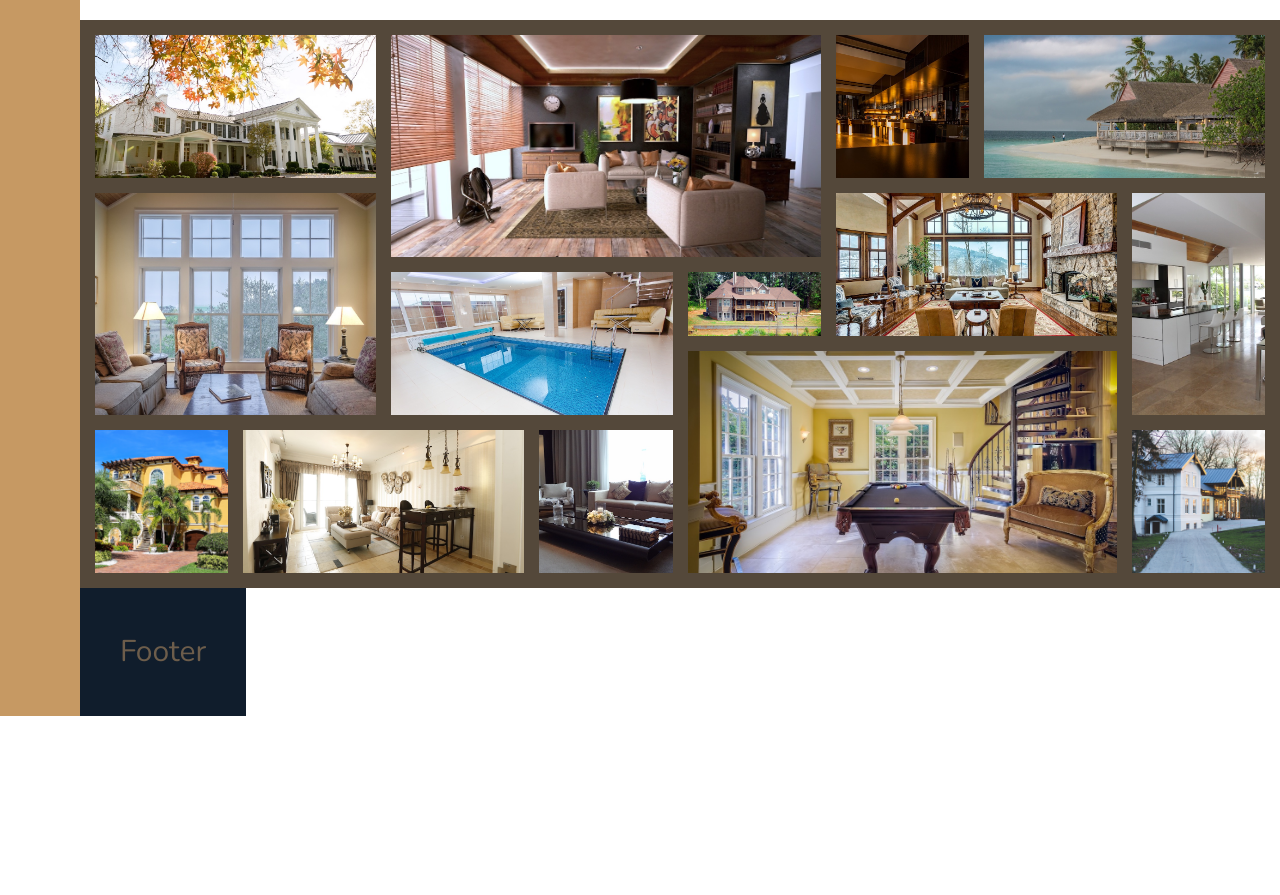
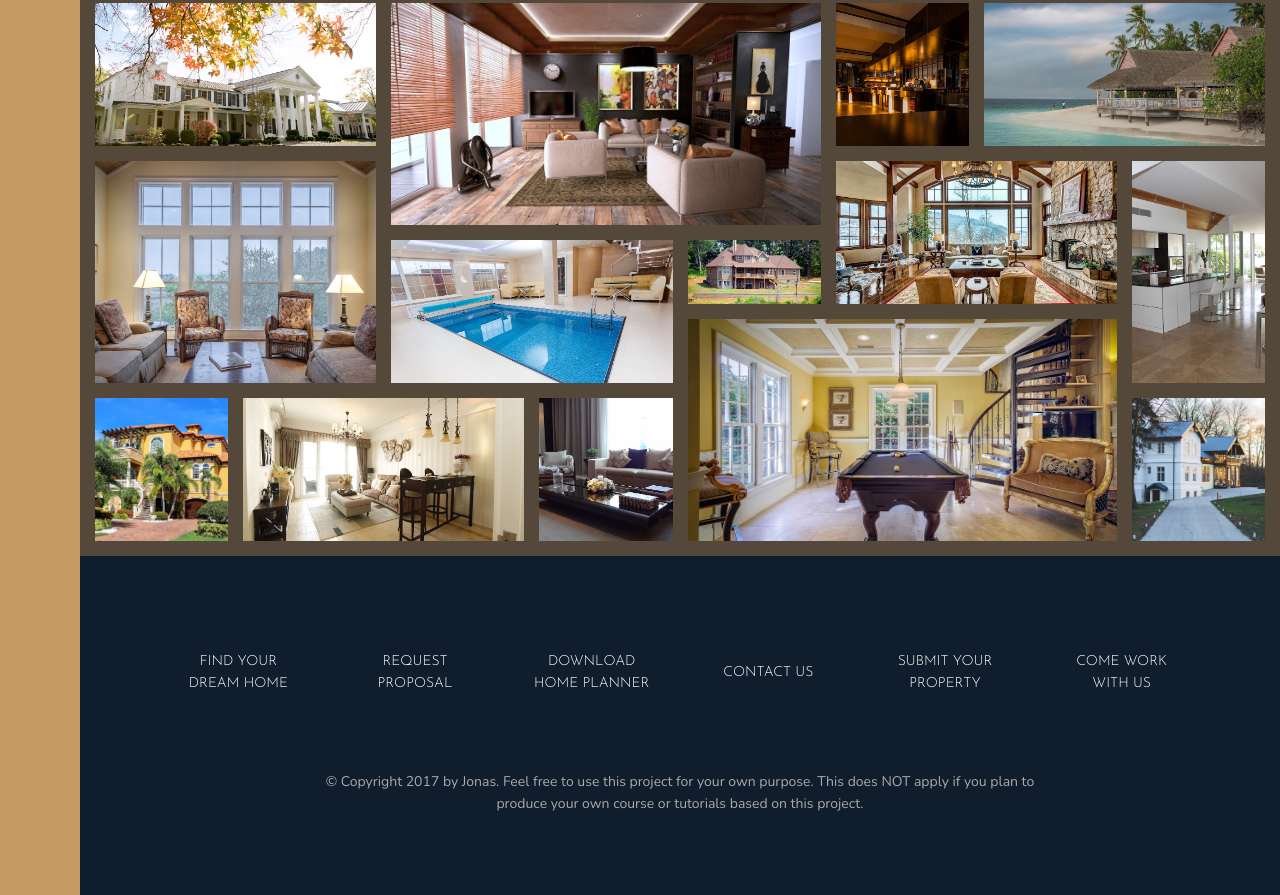
Before and after one commit to benicandra/nexter, a website: page index.html in a window 1280 px wide. Shown: the part 3281-4176 px from the top of the page. Before the commit the page ends 3997 px from the top, so only its background shows below. Drawn offline with nearby package versions, Linux system fonts and the light colour scheme.

Commit message:
feat: building the footer

```diff
--- a/index.html
+++ b/index.html
@@ -342,6 +342,20 @@
       </figure>
     </section>
 
-    <footer class="footer">Footer</footer>
+    <footer class="footer">
+      <ul class="nav">
+        <li class="nav__item"><a href="" class="nav__link">Find your dream home</a></li>
+        <li class="nav__item"><a href="" class="nav__link">Request proposal</a></li>
+        <li class="nav__item"><a href="" class="nav__link">Download home planner</a></li>
+        <li class="nav__item"><a href="" class="nav__link">Contact us</a></li>
+        <li class="nav__item"><a href="" class="nav__link">Submit your property</a></li>
+        <li class="nav__item"><a href="" class="nav__link">Come work with us</a></li>
+      </ul>
+
+      <p class="copyright">
+        &copy; Copyright 2017 by Jonas. Feel free to use this project for your own purpose. This
+        does NOT apply if you plan to produce your own course or tutorials based on this project.
+      </p>
+    </footer>
   </body>
 </html>
--- a/sass/_footer.scss
+++ b/sass/_footer.scss
@@ -2,4 +2,44 @@
 
 .footer {
   background-color: $color-secondary;
+  grid-column: full-start / full-end;
+  padding: 8rem;
 }
+
+.nav {
+  list-style: none;
+  display: grid;
+
+  grid-template-columns: repeat(auto-fit, minmax(15rem, 1fr));
+  grid-gap: 2rem;
+  align-items: center;
+
+  &__link,
+  &__link:visited {
+    font-size: 1.4rem;
+    color: #fff;
+    text-decoration: none;
+    font-family: $font-display;
+    text-transform: uppercase;
+    text-align: center;
+    padding: 1.5rem;
+    display: block;
+    transition: all 0.2s;
+  }
+
+  &__link:hover,
+  &__link:active {
+    background-color: rgba(#fff, 0.05);
+    transform: translateY(-3px);
+  }
+}
+
+.copyright {
+  font-size: 1.4rem;
+  color: $color-grey-light-2;
+  text-align: center;
+  margin-top: 6rem;
+  margin-right: auto;
+  margin-left: auto;
+  width: 70%;
+}
```
Also changed, not shown: css/style.css, 1 other file.
